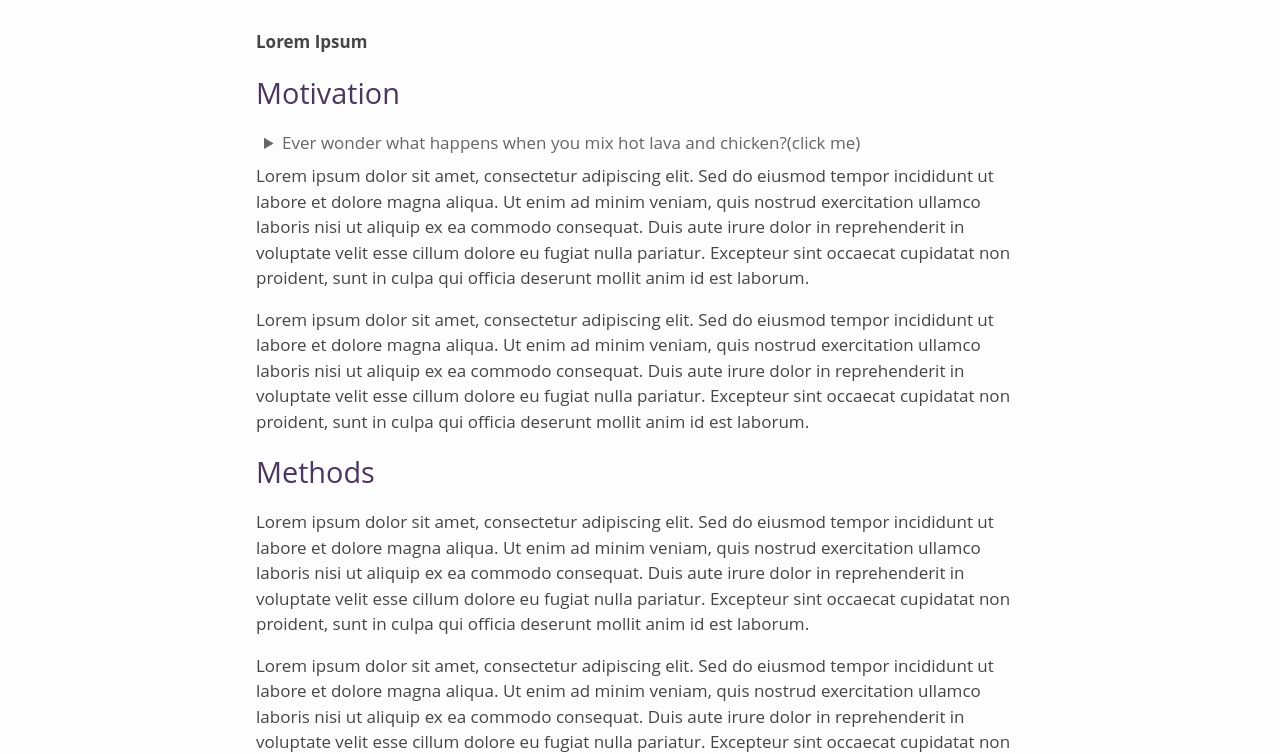
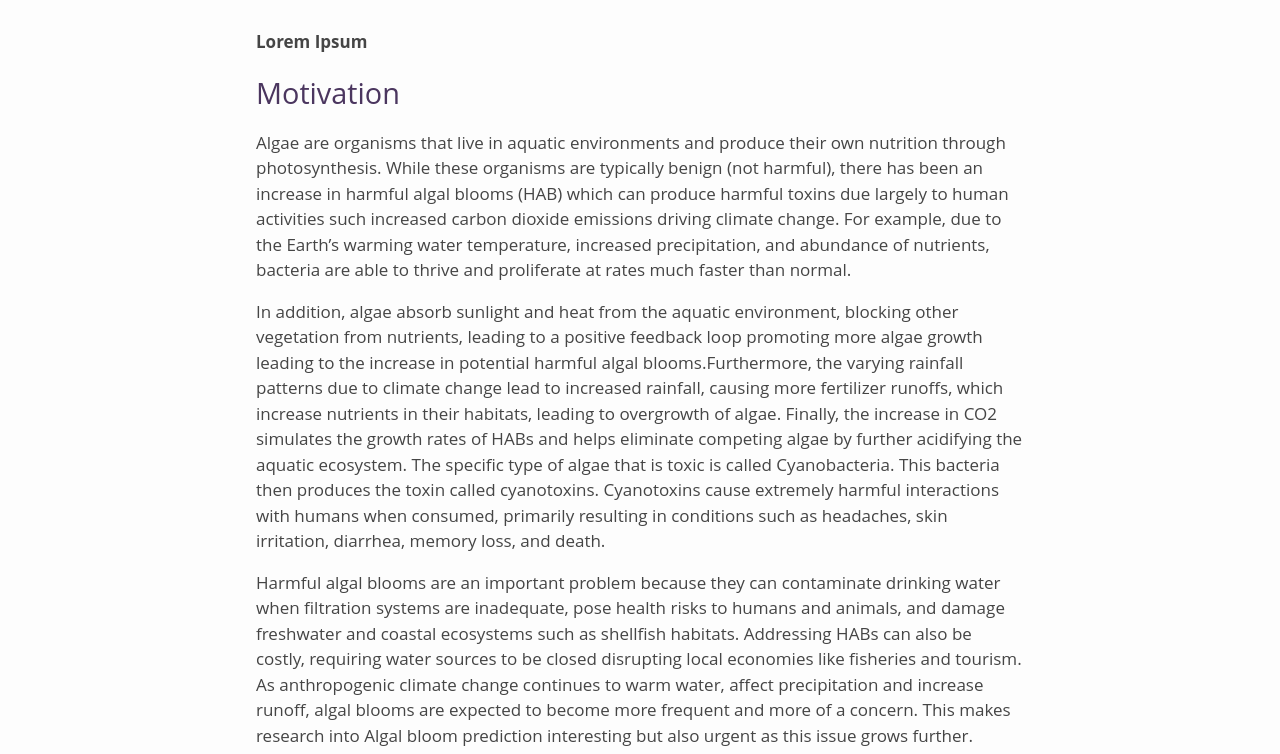
Before and after one commit to lemoncastle/DSC180B, a plain HTML site: page docs/index.html in a window 1280 px wide. Shown: the part 203-957 px from the top of the page. Drawn offline with Linux system fonts and the light colour scheme.

Commit message:
Filled in Motivation of the Website

```diff
--- a/docs/index.html
+++ b/docs/index.html
@@ -38,17 +38,31 @@
         <p style="font-weight: bold;">Lorem Ipsum</p>
 
         <p class="content-title">Motivation</p>
-        <details class="chicken">
-            <summary>Ever wonder what happens when you mix hot lava and chicken?(click me)</summary>
-            <div>
-                Well I did 😆, and you're about to find out 👆!
-                <br>
-                <a href="post.html" target="_blank">Steve's Lava Chicken</a>
-            </div>
-        </details>
 
-        <p>Lorem ipsum dolor sit amet, consectetur adipiscing elit. Sed do eiusmod tempor incididunt ut labore et dolore magna aliqua. Ut enim ad minim veniam, quis nostrud exercitation ullamco laboris nisi ut aliquip ex ea commodo consequat. Duis aute irure dolor in reprehenderit in voluptate velit esse cillum dolore eu fugiat nulla pariatur. Excepteur sint occaecat cupidatat non proident, sunt in culpa qui officia deserunt mollit anim id est laborum.</p>
-        <p>Lorem ipsum dolor sit amet, consectetur adipiscing elit. Sed do eiusmod tempor incididunt ut labore et dolore magna aliqua. Ut enim ad minim veniam, quis nostrud exercitation ullamco laboris nisi ut aliquip ex ea commodo consequat. Duis aute irure dolor in reprehenderit in voluptate velit esse cillum dolore eu fugiat nulla pariatur. Excepteur sint occaecat cupidatat non proident, sunt in culpa qui officia deserunt mollit anim id est laborum.</p>
+        <p>Algae are organisms that live in aquatic environments and produce their own nutrition
+through photosynthesis. While these organisms are typically benign (not harmful), there
+has been an increase in harmful algal blooms (HAB) which can produce harmful toxins due
+largely to human activities such increased carbon dioxide emissions driving climate change.
+For example, due to the Earth’s warming water temperature, increased precipitation, and
+abundance of nutrients, bacteria are able to thrive and proliferate at rates much faster than
+normal.</p>
+        <p>In addition, algae absorb sunlight and heat from the aquatic environment, blocking other
+vegetation from nutrients, leading to a positive feedback loop promoting more algae growth
+leading to the increase in potential harmful algal blooms.Furthermore, the varying rainfall
+patterns due to climate change lead to increased rainfall, causing more fertilizer runoffs,
+which increase nutrients in their habitats, leading to overgrowth of algae. Finally, the increase in CO2 simulates the growth rates of HABs and helps eliminate competing algae by
+further acidifying the aquatic ecosystem. The specific type of algae that is toxic is called
+Cyanobacteria. This bacteria then produces the toxin called cyanotoxins. Cyanotoxins
+cause extremely harmful interactions with humans when consumed, primarily resulting in
+conditions such as headaches, skin irritation, diarrhea, memory loss, and death.</p>
+        <p>Harmful algal blooms are an important problem because they can contaminate drinking
+water when filtration systems are inadequate, pose health risks to humans and animals,
+and damage freshwater and coastal ecosystems such as shellfish habitats. Addressing HABs
+can also be costly, requiring water sources to be closed disrupting local economies like
+fisheries and tourism. As anthropogenic climate change continues to warm water, affect
+precipitation and increase runoff, algal blooms are expected to become more frequent and
+more of a concern. This makes research into Algal bloom prediction interesting but also
+urgent as this issue grows further.</p>
 
         <p class="content-title">Methods</p>
         <p>Lorem ipsum dolor sit amet, consectetur adipiscing elit. Sed do eiusmod tempor incididunt ut labore et dolore magna aliqua. Ut enim ad minim veniam, quis nostrud exercitation ullamco laboris nisi ut aliquip ex ea commodo consequat. Duis aute irure dolor in reprehenderit in voluptate velit esse cillum dolore eu fugiat nulla pariatur. Excepteur sint occaecat cupidatat non proident, sunt in culpa qui officia deserunt mollit anim id est laborum.</p>
```
